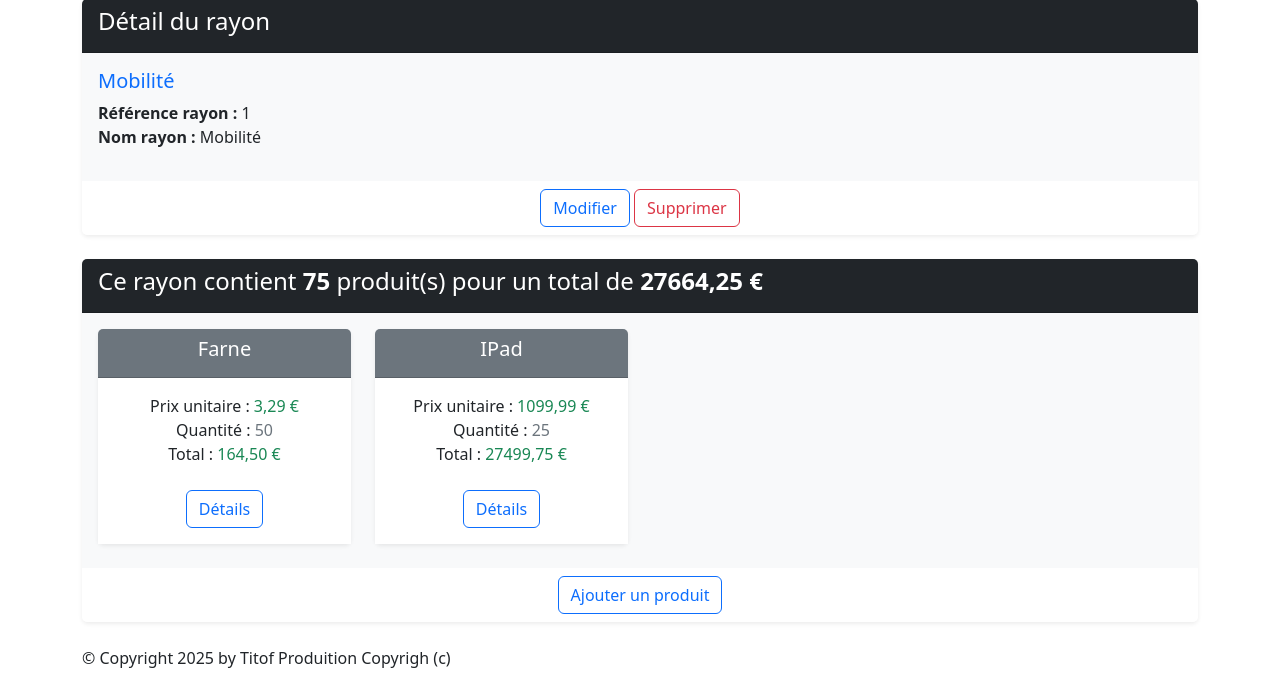
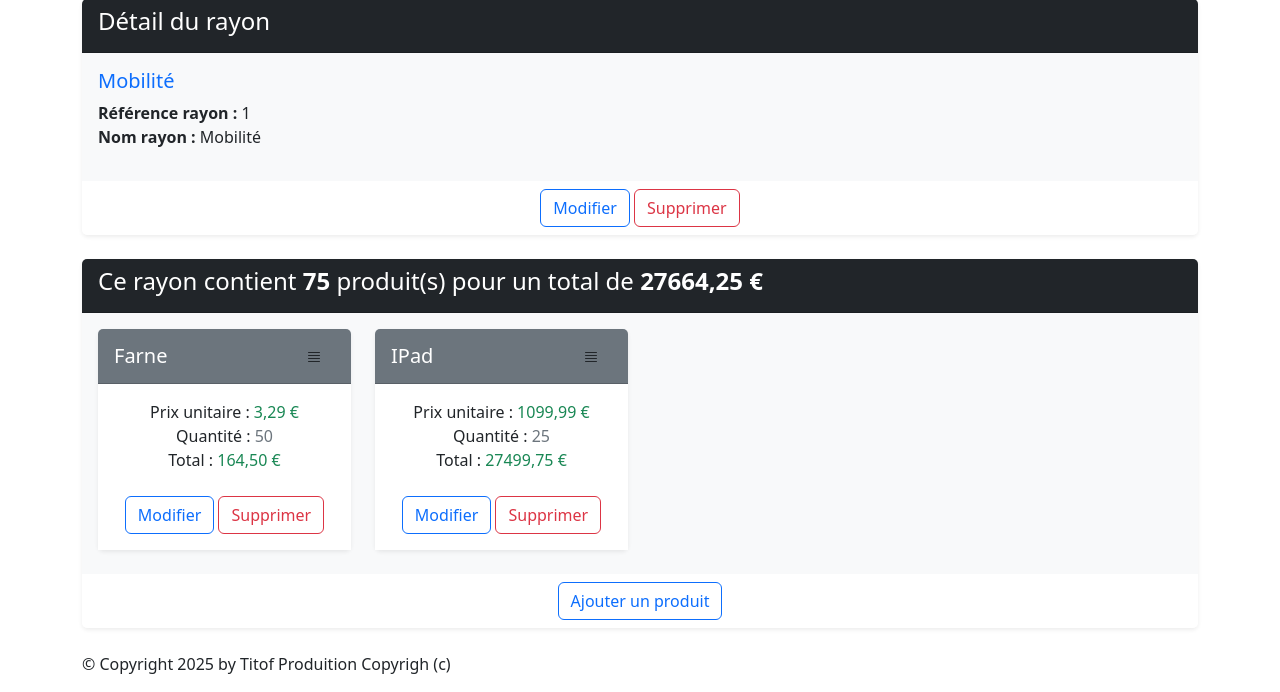
Before and after one commit to KillianCARRAT/cours_Django, a Django app: page /monApp/rayon/1/ in a window 1280 px wide. Shown: the part 137-829 px from the top of the page. Before the commit the page ends 805 px from the top, so only its background shows below. Run offline with Django 5.2, Linux system fonts and the light colour scheme; data comes from the database, SQL or seed files in the repository; both versions use the stored data as it was after the commit; some libraries are stand-ins or nearby versions.

Commit message:
CRUD contenir

```diff
--- a/TutoDjango/monApp/templates/monApp/Create/contenir.html
+++ b/TutoDjango/monApp/templates/monApp/Create/contenir.html
@@ -5,6 +5,6 @@
 {% csrf_token %}
 {{ form.as_p }}
 <button type="submit" class="btn btn-success">Valider</button>
-<button type="button" class="btn btn-danger" onclick="window.location.href='{% url 'dtl_rayon' rayon.idRayon %}'">Annuler</button>
+<button type="button" class="btn btn-danger" onclick="window.location.href='{% url 'dtl_rayon' rayon_id %}'">Annuler</button>
 </form>
 {% endblock %}
--- a/TutoDjango/monApp/templates/monApp/Read/detail/rayon.html
+++ b/TutoDjango/monApp/templates/monApp/Read/detail/rayon.html
@@ -12,13 +12,23 @@
         <div class="card-body bg-light">
             <h5 class="card-title text-primary">{{ rayon.nomRayon }}</h5>
             <ul class="list-unstyled">
-                <li><strong>Référence rayon :</strong> {{ rayon.idRayon }}</li>
-                <li><strong>Nom rayon :</strong> {{ rayon.nomRayon }}</li>
+                <li>
+                    <strong>Référence rayon :</strong> {{ rayon.idRayon }}
+                </li>
+                <li>
+                    <strong>Nom rayon :</strong> {{ rayon.nomRayon }}
+                </li>
             </ul>
         </div>
         <div class="card-footer text-center bg-white border-0">
-            <button type="button" class="btn btn-outline-primary" onclick="window.location.href='{% url 'rayon_chng' rayon.idRayon %}'">Modifier</button>
-            <button onclick="window.location.href='{% url 'dlt_rayon' rayon.idRayon %}';" class="btn btn-outline-danger">Supprimer</button>
+            <button type="button" class="btn btn-outline-primary"
+                    onclick="window.location.href='{% url 'rayon_chng' rayon.idRayon %}'">
+                Modifier
+            </button>
+            <button onclick="window.location.href='{% url 'dlt_rayon' rayon.idRayon %}';"
+                    class="btn btn-outline-danger">
+                Supprimer
+            </button>
         </div>
     </div>
 
@@ -35,16 +45,40 @@
                     {% for data in prdts_dt %}
                         <div class="col-sm-3">
                             <div class="card mb-2 text-center border-0 shadow-sm">
-                                <div class="card-header bg-secondary text-white">
-                                    <h5 class="card-title">{{ data.produit.intituleProd }}</h5>
+                                <div class="card-header bg-secondary text-white d-flex justify-content-between align-items-center">
+                                    <h5 class="card-title mb-0">{{ data.produit.intituleProd }}</h5>
+                                    <button type="button" class="btn hidden"
+                                            onclick="window.location.href='{% url 'dtl_prdt' data.produit.refProd %}'">
+                                        <svg xmlns="http://www.w3.org/2000/svg" width="16" height="16"
+                                             fill="currentColor" class="bi bi-justify" viewBox="0 0 16 16">
+                                            <path fill-rule="evenodd"
+                                                  d="M2 12.5a.5.5 0 0 1 .5-.5h11a.5.5 0 0 1 0 1h-11a.5.5 0 0 1-.5-.5m0-3a.5.5 0 0 1 .5-.5h11a.5.5 0 0 1 0 1h-11a.5.5 0 0 1-.5-.5m0-3a.5.5 0 0 1 .5-.5h11a.5.5 0 0 1 0 1h-11a.5.5 0 0 1-.5-.5m0-3a.5.5 0 0 1 .5-.5h11a.5.5 0 0 1 0 1h-11a.5.5 0 0 1-.5-.5"/>
+                                        </svg>
+                                    </button>
                                 </div>
                                 <div class="card-body bg-white">
                                     <ul class="list-unstyled">
-                                        <li>Prix unitaire : <span class="text-success">{{ data.prix_unitaire }} €</span></li>
-                                        <li>Quantité : <span class="text-secondary">{{ data.qte }}</span></li>
-                                        <li>Total : <span class="text-success">{{ data.total_produit }} €</span></li>
+                                        <li>
+                                            Prix unitaire :
+                                            <span class="text-success">{{ data.prix_unitaire }} €</span>
+                                        </li>
+                                        <li>
+                                            Quantité :
+                                            <span class="text-secondary">{{ data.qte }}</span>
+                                        </li>
+                                        <li>
+                                            Total :
+                                            <span class="text-success">{{ data.total_produit }} €</span>
+                                        </li>
                                     </ul>
-                                    <a href="{% url 'dtl_prdt' data.produit.refProd %}" class="btn btn-outline-primary mt-2">Détails</a>
+                                    <button type="button" class="btn btn-outline-primary mt-2"
+                                            onclick="window.location.href='{% url 'contenir_chng' data.id_contenir %}'">
+                                        Modifier
+                                    </button>
+                                    <button type="button" class="btn btn-outline-danger mt-2"
+                                            onclick="window.location.href='{% url 'dlt_contenir' data.id_contenir %}'">
+                                        Supprimer
+                                    </button>
                                 </div>
                             </div>
                         </div>
@@ -55,7 +89,10 @@
             </div>
         </div>
         <div class="card-footer text-center bg-white border-0">
-            <button type="button" class="btn btn-outline-primary" onclick="window.location.href='{% url 'crt_contenir' rayon.idRayon %}'">Ajouter un produit</button>
+            <button type="button" class="btn btn-outline-primary"
+                    onclick="window.location.href='{% url 'crt_contenir' rayon.idRayon %}'">
+                Ajouter un produit
+            </button>
         </div>
     </div>
 {% endblock %}
--- a/TutoDjango/monApp/urls.py
+++ b/TutoDjango/monApp/urls.py
@@ -42,6 +42,8 @@ urlpatterns = [
 
         # Contenir
         path("rayon/<int:pk>/contenir", views.ContenirCreateView.as_view(), name="crt_contenir"),
+        path("contenir/<int:pk>/update/", views.ContenirUpdateView.as_view(), name="contenir_chng"),
+        path("contenir/<int:pk>/delete/", views.ContenirDeleteView.as_view(), name="dlt_contenir"),
 
 
         # Authentication
--- a/TutoDjango/monApp/views.py
+++ b/TutoDjango/monApp/views.py
@@ -195,7 +195,8 @@ class RayonDetailView(DetailView):
             prdts_dt.append({ 'produit': contenir.produit,
                                 'qte': contenir.Qte,
                                 'prix_unitaire': contenir.produit.prixUnitaireProd,
-                                'total_produit': total_produit})
+                                'total_produit': total_produit,
+                                'id_contenir': contenir.id})
             total_rayon += total_produit
             total_nb_produit += contenir.Qte
 
@@ -378,6 +379,20 @@ class StatutUpdateView(UpdateView):
         stat = form.save()
         return redirect('dtl_statut', pk=stat.idStatus)
 
+@method_decorator(login_required, name='dispatch')
+class ContenirUpdateView(UpdateView):
+    model = Contenir
+    form_class = ContenirForm
+    template_name = "monApp/Update/contenir.html"
+
+    def get_context_data(self, **kwargs):
+        context = super().get_context_data(**kwargs)
+        context['rayon_id'] = self.object.rayon.idRayon
+        return context
+
+    def form_valid(self, form: BaseModelForm) -> HttpResponse:
+        contenir = form.save()
+        return redirect('dtl_rayon', pk=contenir.rayon.idRayon)
 
 # Views DELETE
 @method_decorator(login_required, name='dispatch')
@@ -403,3 +418,9 @@ class StatutDeleteView(DeleteView):
     model = Statut
     template_name = "monApp/Delete/statut.html"
     success_url = reverse_lazy('lst_statuts')
+
+@method_decorator(login_required, name='dispatch')
+class ContenirDeleteView(DeleteView):
+    model = Contenir
+    template_name = "monApp/Delete/contenir.html"
+    success_url = reverse_lazy('lst_rayons')
```
Also changed, not shown: TutoDjango/monApp/templates/monApp/Delete/contenir.html (added, +9 -0 lines), TutoDjango/monApp/templates/monApp/Update/contenir.html (added, +9 -0 lines), TutoDjango/db.sqlite3.
